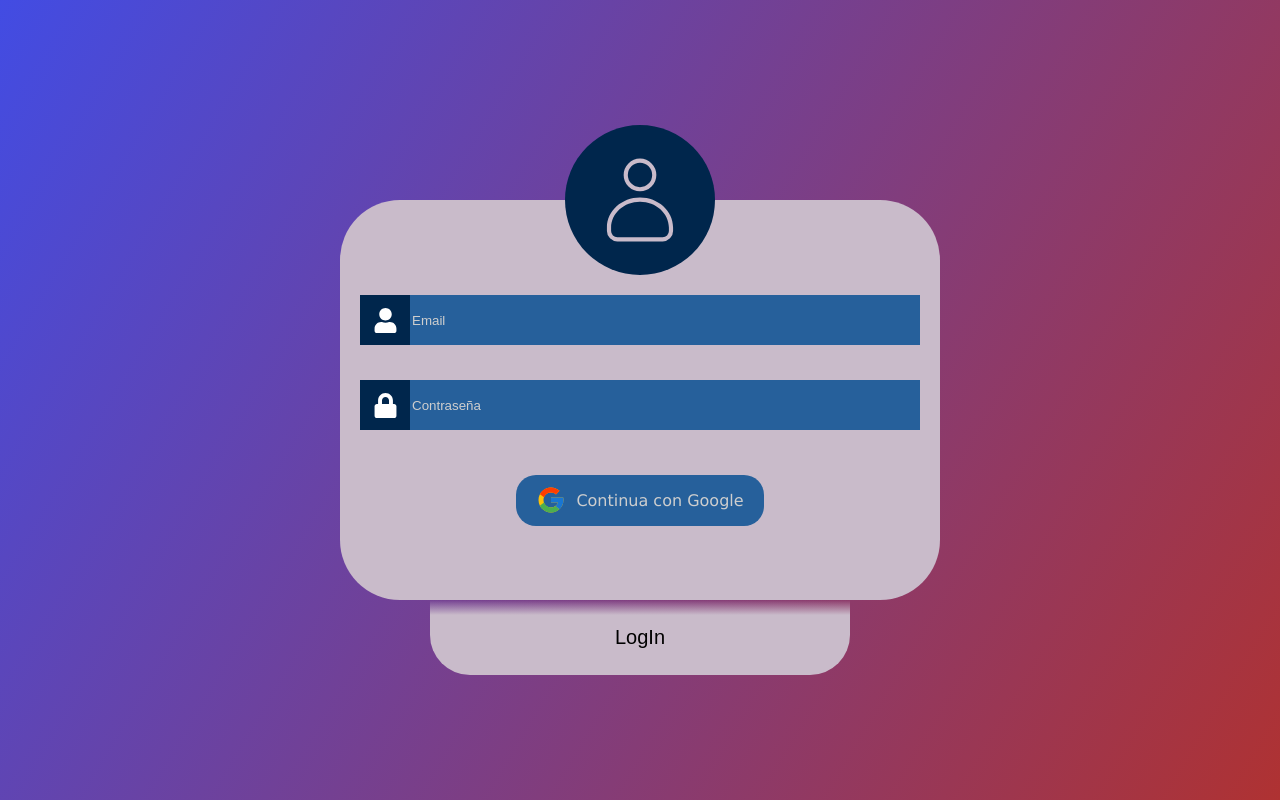
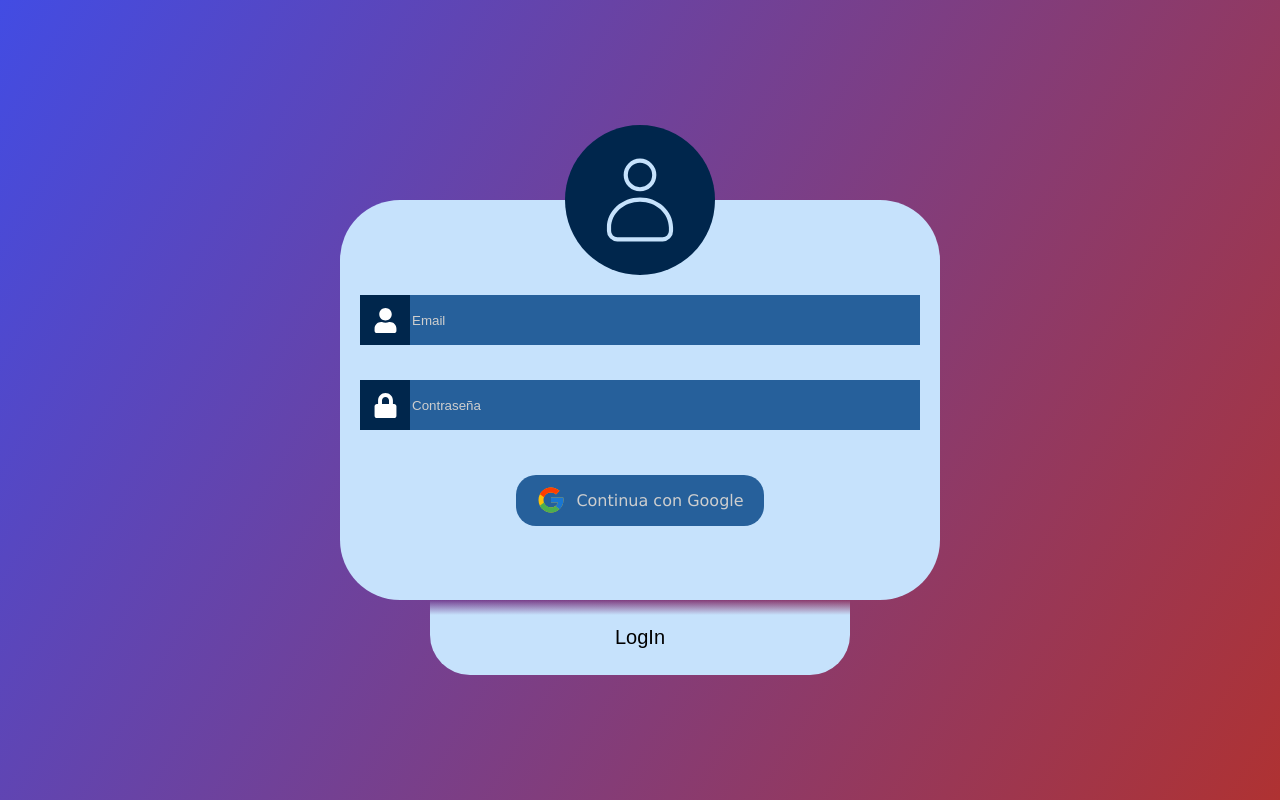
Before and after one commit to Tounka/BlogT, a React (Create React App) app: page / in a window 1280 px wide. Built offline with nearby package versions, Linux system fonts and the light colour scheme; no server answers.

Commit message:
cambio de colores y solucion de problema con display

```diff
--- a/src/index.css
+++ b/src/index.css
@@ -13,9 +13,9 @@ html {
 :root {
     --AzulPrincipal: #00264C;
     --AzulSecundario: #26609b;
-    --AzulTerciario: #509de9;
+    --AzulTerciario: #c6e2fc;
     --AzulSecundarioT: #26619b7e;
-    --BlancoPrincipal: #C9BBCA;
+    --BlancoPrincipal: #c6e2fc;
     --BlancoSecundario: #cecece;
     --BlancoV2: #ffffff;
     --MoradoPrincipal: #8578F6;
--- a/src/pages/ComponentesGenericos/CardPost.jsx
+++ b/src/pages/ComponentesGenericos/CardPost.jsx
@@ -56,7 +56,7 @@ const ContenedorDescripcion = styled.div`
     text-align: justify;
     overflow: hidden;
     background-color: var(--AzulTerciario);
-    color: #ffffff;
+    color: var(--AzulPrincipal);
     padding: 4px ;
     overflow: scroll; /* Mantiene la capacidad de desplazamiento */
     -ms-overflow-style: none;  /* Oculta la barra de desplazamiento en Internet Explorer y Edge */
--- a/src/pages/ComponentesGenericos/Displays.jsx
+++ b/src/pages/ComponentesGenericos/Displays.jsx
@@ -12,6 +12,7 @@ const DisplayPrincipalStyled = styled.div`
     position: relative;
     z-index: 1;
 `
+
 const ContenedorChildren = styled.div`
     display:flex;
     flex-direction:column;
--- a/src/pages/LoginXe/ComponentesLoginRegister.jsx
+++ b/src/pages/LoginXe/ComponentesLoginRegister.jsx
@@ -21,6 +21,10 @@ export const DispayPrincipal = styled.div`
 
 
 
+`
+export const DisplayLogInRegister = styled(DispayPrincipal)`
+    height:100%;
+    min-width:auto;
 `
 export const ContenedorCLoginRegister = styled.div`
     min-height: 400px;
--- a/src/pages/LoginXe/Index.jsx
+++ b/src/pages/LoginXe/Index.jsx
@@ -5,6 +5,7 @@ import { useState, useEffect } from 'react';
 import { useNavigate } from 'react-router-dom';
 import {  onAuthStateChanged } from "firebase/auth";
 import { auth } from '../../firebase';
+import { DisplayLogInRegister } from "./ComponentesLoginRegister";
 
 export const Login = () => {
     const [boolSwitchLoginRegister, setBoolSwitchLoginRegister] = useState(0);
@@ -23,11 +24,11 @@ export const Login = () => {
     }, [navigate]);
 
     return (
-        <DispayPrincipal displayNone={true}>
+        <DisplayLogInRegister displayNone={true}>
             {boolSwitchLoginRegister
             ? <RegisterRa  setBoolSwitchLoginRegister={setBoolSwitchLoginRegister}/>
             : <LoginRa setBoolSwitchLoginRegister={setBoolSwitchLoginRegister} />
             }
-        </DispayPrincipal>
+        </DisplayLogInRegister>
     );
 };
```
